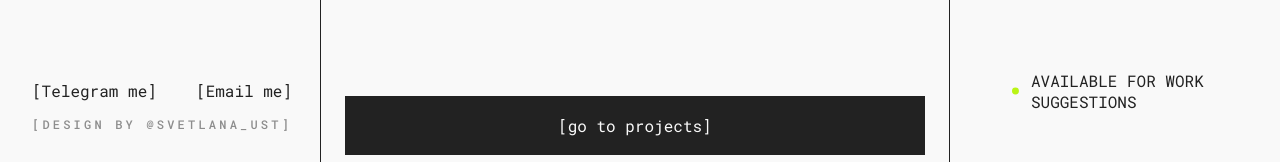
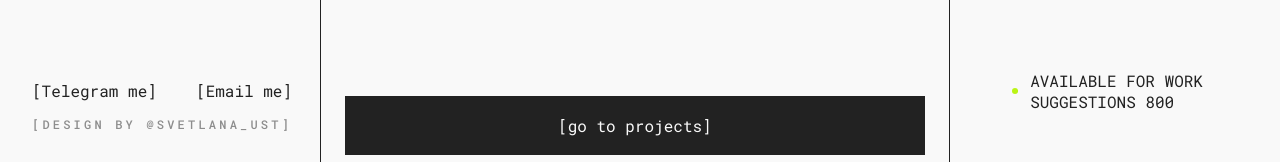
Before and after one commit to ivan-ust402/MP-portfolio, a React (Create React App) app: page / in a window 1280 px wide. Shown: the part 584-746 px from the top of the page. Built offline with nearby package versions, Linux system fonts and the light colour scheme; a web font is replaced by a local one.

Commit message:
try to change height v4

```diff
--- a/src/components/AboutSuggestion/AboutSuggestion.tsx
+++ b/src/components/AboutSuggestion/AboutSuggestion.tsx
@@ -1,15 +1,17 @@
 import React from 'react';
 import styles from './aboutSuggestion.module.scss'
 import { useTranslation } from 'react-i18next'
+import { useAppSelector } from 'src/hooks/redux';
 
 export const AboutSuggestion = () => {
   const { t } = useTranslation()
+  const {height} = useAppSelector(state => state.viewportHeight)
   return (
     <div className={styles.suggestion}>
       <svg className={styles.suggestion__point} width="8" height="8" viewBox="0 0 8 8" fill="none" xmlns="http://www.w3.org/2000/svg">
         <circle cx="4" cy="4" r="4" fill="#BAF415" />
       </svg>
-      <p className="text" style={{ textTransform: 'uppercase' }}>{t('screens.about.rightSidebar.point')}</p>
+      <p className="text" style={{ textTransform: 'uppercase' }}>{t('screens.about.rightSidebar.point')} {height}</p>
     </div>
   );
 }
```
